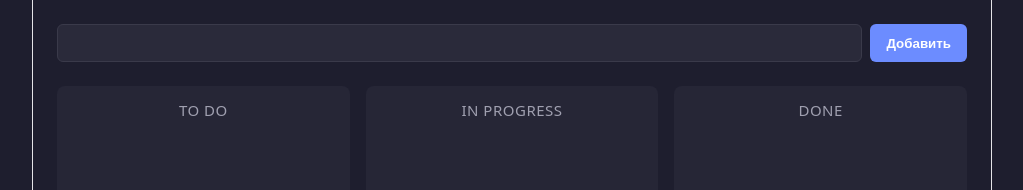
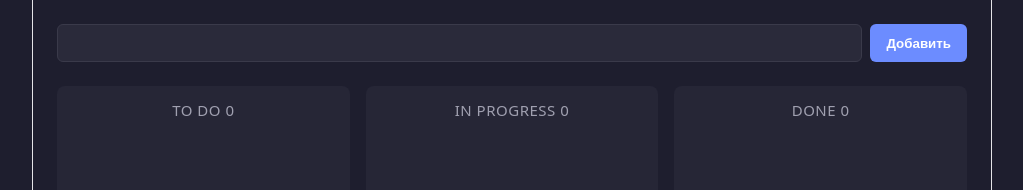
Before and after one commit to Zalinor/task-flow, a React (Vite) app: page / in a window 1280 px wide. Shown: the top 190 px of the page, without its empty margins (128-1151 px from the left). Built offline with nearby package versions, Linux system fonts and the light colour scheme.

Commit message:
add task counter

```diff
--- a/src/App.jsx
+++ b/src/App.jsx
@@ -73,7 +73,7 @@ function Column({title, status, tasks, onDelete, onDrop, onEdit}) {
 
   return (
     <div className="column" onDragOver={handleDragOver} onDrop={handleDrop}>
-      <h2>{title}</h2>
+      <h2>{title} <span className="count">{tasks.length}</span></h2>
       <div className="cards">
         {tasks.map((task) => (
           <TaskCard
```
